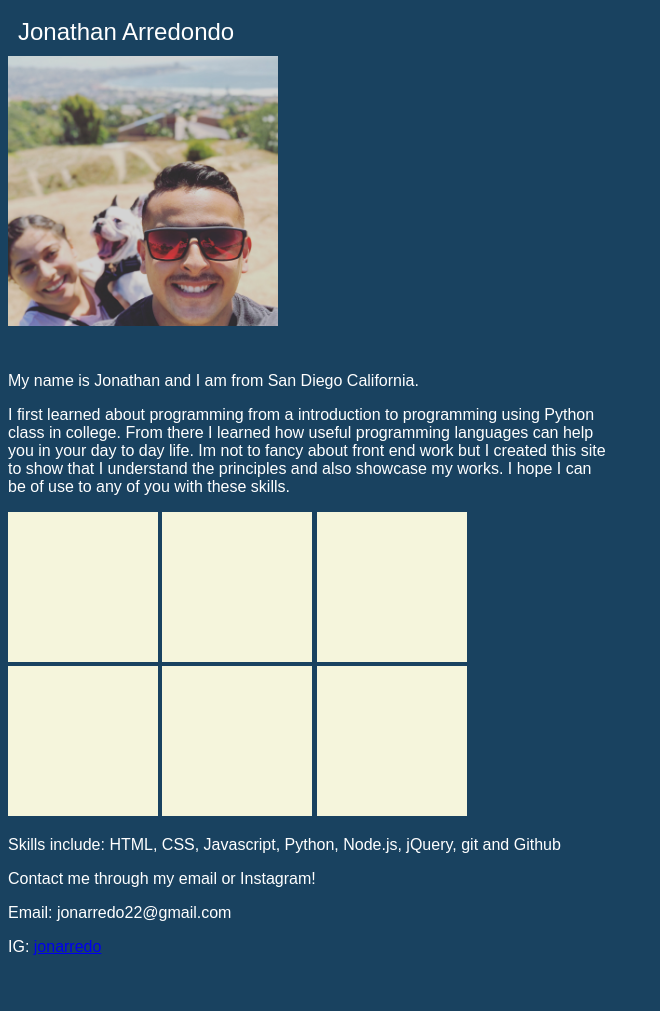
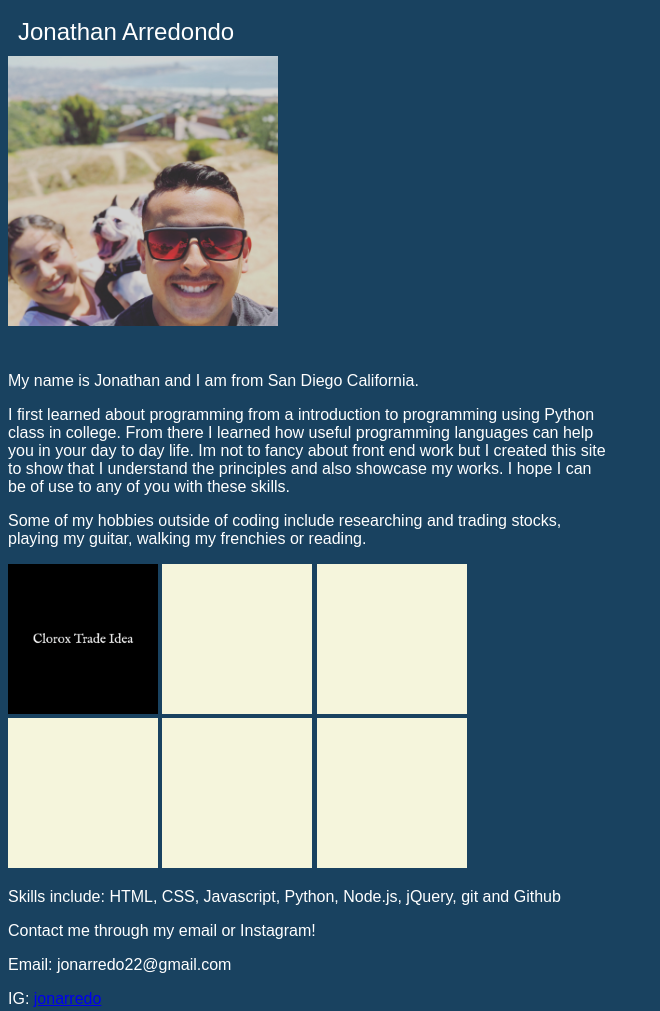
Before and after one commit to jonarredo/portfolioproject, a plain HTML site: page index.html in a window 1280 px wide. Shown: the whole page, without its empty margins (0-660 px from the left). Before the commit the page ends 972 px from the top, so only its background shows below. Drawn offline with Linux system fonts and the light colour scheme.

Commit message:
Added a mock link for works boxes

```diff
--- a/css/styles.css
+++ b/css/styles.css
@@ -32,7 +32,11 @@ body {
     height: 150px;
     background-color: beige;
     display: inline-flex;
+}
 
+.clorox {
+    background-image: url(../photos/clorox.png);
+    background-size: cover;
 }
 a:visited {
     color: white;
--- a/index.html
+++ b/index.html
@@ -16,10 +16,14 @@
                 end work but I created this site to show that I understand the principles and
                 also showcase my works. I hope I can be of use to any of you with these skills.
             </p>
+            <p>
+                Some of my hobbies outside of coding include researching and trading stocks,
+                playing my guitar, walking my frenchies or reading.
+            </p>
         </div>
         <div id="work">
             <div class="container">
-                <div class="box"></div>
+                <a href="#"><div class="box clorox"></div></a>
                 <div class="box"></div>
                 <div class="box"></div>
             </div>
```
Also changed, not shown: photos/clorox.png (added).
